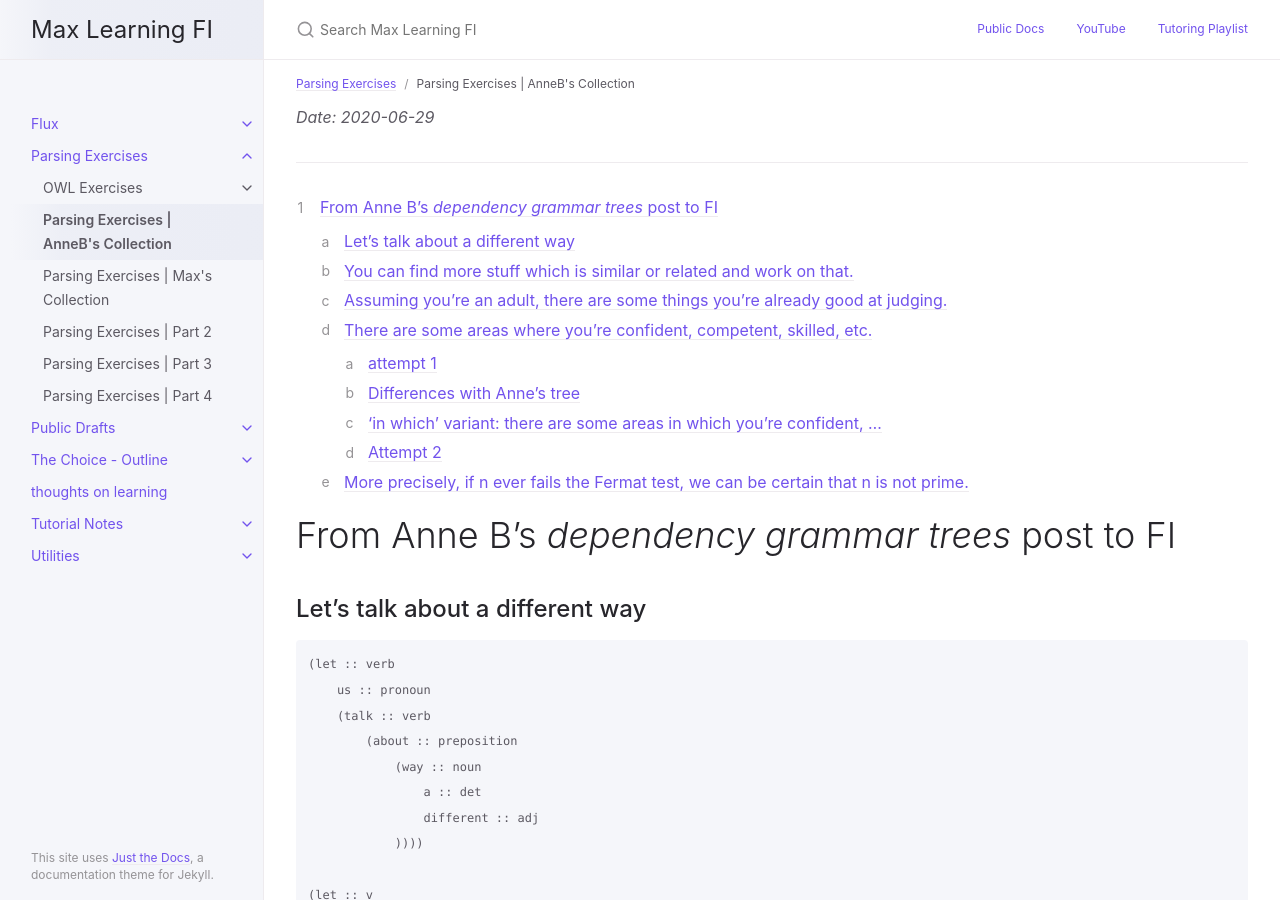
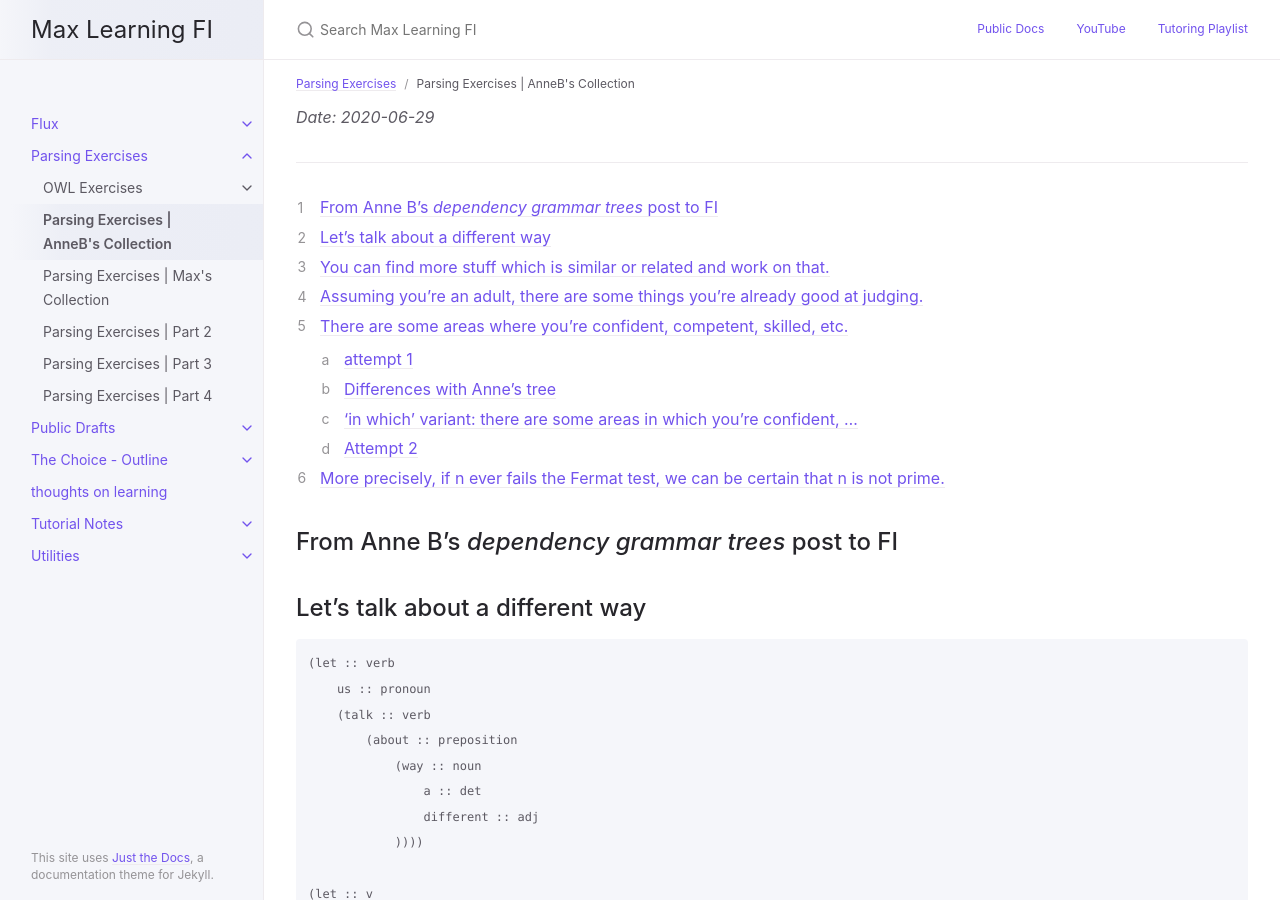
Before and after one commit to curi/fi, a Jekyll site: the page built from docs/ex-parsing/collection-anneb.md, in a window 1280 px wide and 900 px high. Built offline with Jekyll 4.4.1, drawn with Linux system fonts in a browser that asks for light colours.

Commit message:
fix title

```diff
--- a/docs/ex-parsing/collection-anneb.md
+++ b/docs/ex-parsing/collection-anneb.md
@@ -8,7 +8,7 @@ date: 2020-06-29
 1. TOC
 {:toc}
 
-# From Anne B's *dependency grammar trees* post to FI
+## From Anne B's *dependency grammar trees* post to FI
 
 ## Let's talk about a different way
 
```
